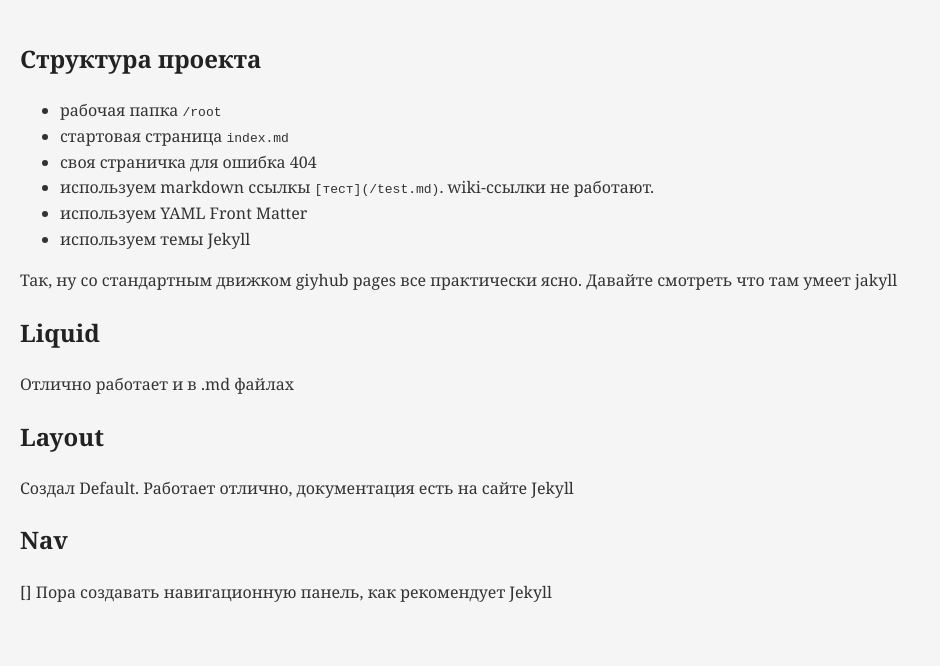
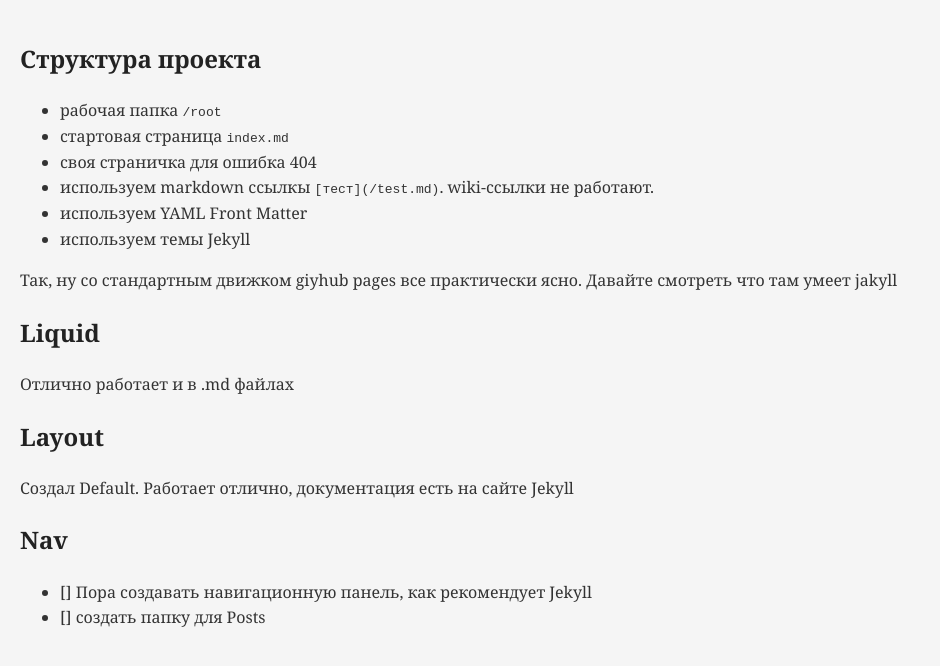
Before and after one commit to Vasiliy-Mazaev/vasiliy-mazaev.github.io, a Jekyll site: the page built from index.md, in a window 1280 px wide. Shown: the top 666 px of the page, without its empty margins (0-940 px from the left). Built offline with Jekyll 4.4.1, drawn with Linux system fonts in a browser that asks for light colours; our own code applies the rules of GitHub Pages for plain Markdown files.

Commit message:
workplan

```diff
--- a/index.md
+++ b/index.md
@@ -33,4 +33,5 @@ published: true
 
 ## Nav
 
-[] Пора создавать навигационную панель, как рекомендует Jekyll
+- [] Пора создавать навигационную панель, как рекомендует Jekyll
+- [] создать папку для Posts
```
